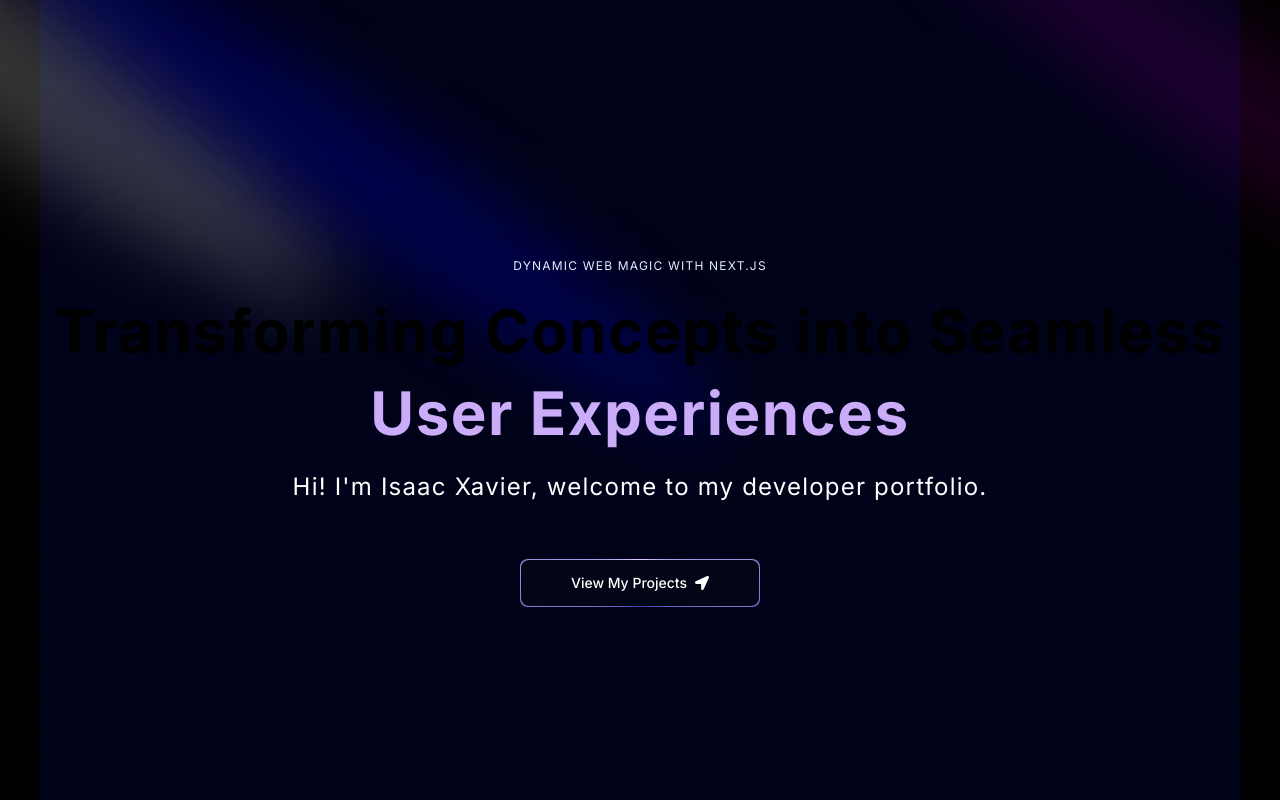
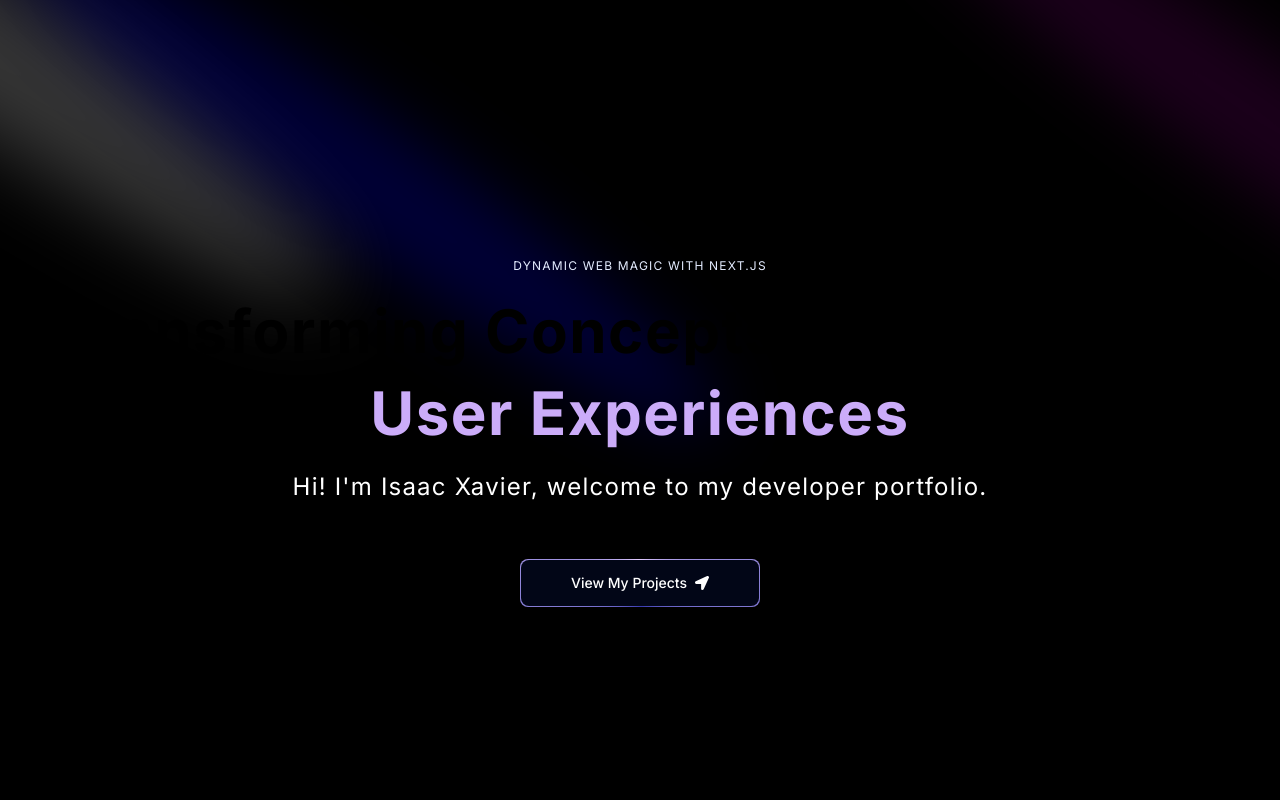
Before and after one commit to Isaacxavierlee/Isaac-Xavier-s-Portfolio, a Next.js app: page / in a window 1280 px wide. Built offline with nearby package versions, Linux system fonts and the light colour scheme.

Commit message:
Backblast

```diff
--- a/components/Hero.tsx
+++ b/components/Hero.tsx
@@ -24,9 +24,19 @@ const Hero = () => {
       </div>
 
       {/* Background with consistent color */}
-      <div className="absolute top-0 left-0 h-full w-full flex items-center justify-center bg-black-100">
-        <div className="absolute inset-0 pointer-events-none flex items-center justify-center bg-black-100 [mask-image:radial-gradient(ellipse_at_center,transparent_20%,black)]" />
-      </div>
+      <div className="absolute top-0 left-0 h-full w-full flex items-center justify-center bg-black">
+  <div className="absolute inset-0 flex items-center justify-center bg-black opacity-30">
+    {/* Optional: Add a radial gradient */}
+    <div
+      className="absolute inset-0 bg-gradient-to-br from-transparent via-black to-black"
+      style={{
+        // Optional: You can adjust the gradient to fit your design
+        background: 'radial-gradient(ellipse at center, transparent 20%, black)',
+      }}
+    ></div>
+  </div>
+</div>
+
 
       {/* Content */}
       <div className="relative z-10 flex flex-col items-center justify-center">
```
